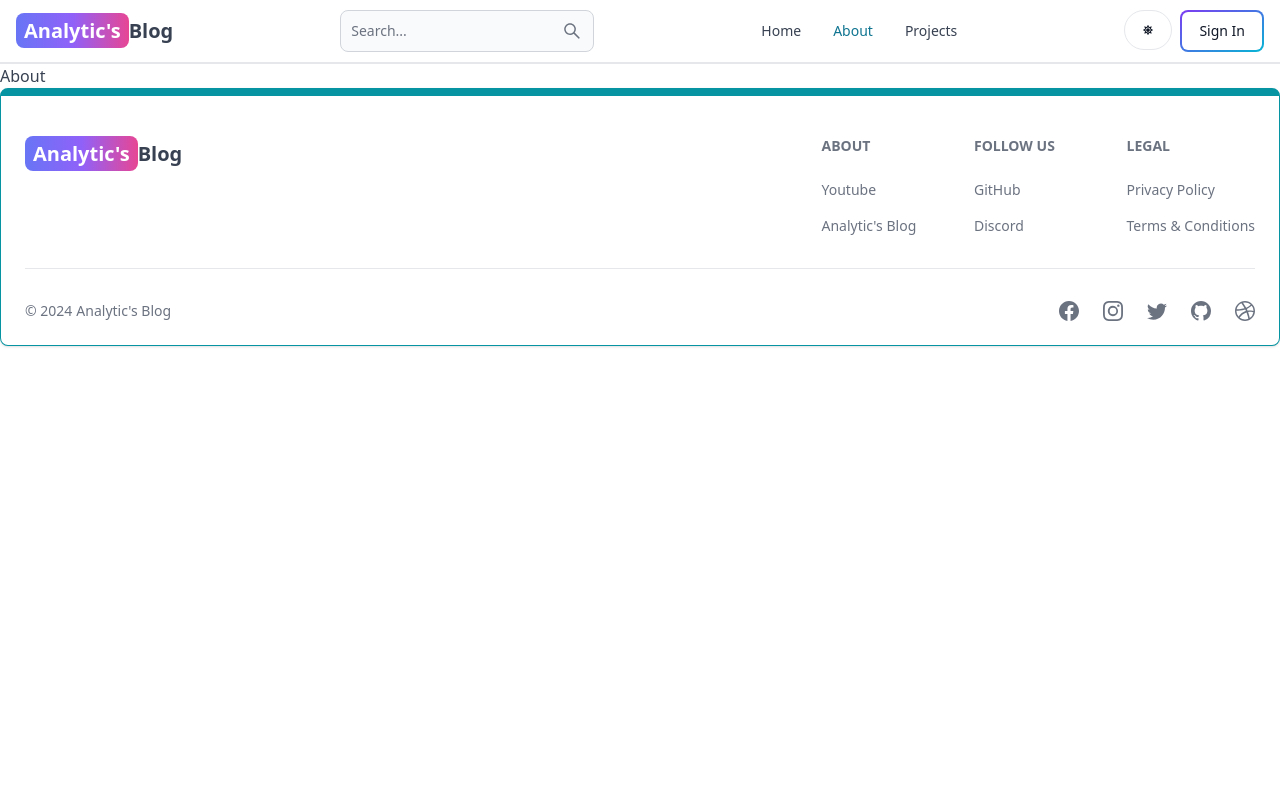
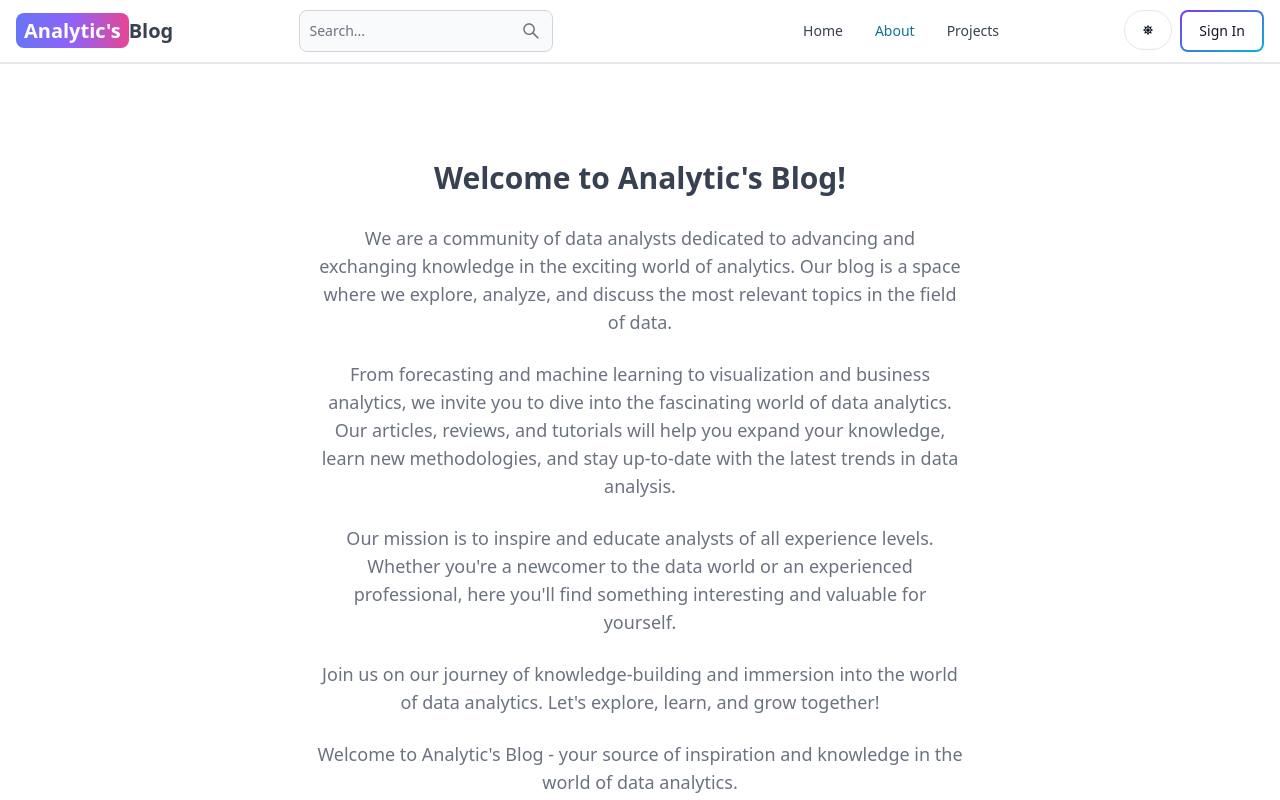
Before and after one commit to LP1375/mern-blog, a React (Vite) app in the folder client/: page /about in a window 1280 px wide. Shown: the top 800 px of the page. Built offline with nearby package versions, Linux system fonts and the light colour scheme; no server answers.

Commit message:
complete about page

```diff
--- a/client/src/components/Header.jsx
+++ b/client/src/components/Header.jsx
@@ -65,9 +65,11 @@ export default function Header() {
                 onChange={(e) => SetSearchTerm(e.target.value)}
             />
         </form>
-        <Button className='w-12 h-10 lg:hidden' color='gray' pill>
-            <AiOutlineSearch/>
-        </Button>
+        <Link to='/search'>
+            <Button className='w-12 h-10 lg:hidden' color='gray' pill>
+                    <AiOutlineSearch/>
+            </Button>
+        </Link>
         <div className='flex gap-2 md:order-2'>
             <Button className='w-12 h-10 hidden sm:inline' color='gray' pill onClick={() => dispatch(toggleTheme())}>
                 {theme === 'light' ? <FaSun /> : <FaMoon />}
--- a/client/src/pages/About.jsx
+++ b/client/src/pages/About.jsx
@@ -2,6 +2,19 @@ import React from 'react'
 
 export default function About() {
   return (
-    <div>About</div>
+    <div className='min-h-screen flex items-center justify-center'>
+      <div className="max-w-2xl mx-auto p-3 text-center">
+        <div className="">
+          <h1 className='text-3xl font-semibold text-center my-7'>Welcome to Analytic's Blog!</h1>
+          <div className="text-lg text-gray-500 flex flex-col gap-6">
+          <p>We are a community of data analysts dedicated to advancing and exchanging knowledge in the exciting world of analytics. Our blog is a space where we explore, analyze, and discuss the most relevant topics in the field of data.</p>
+          <p>From forecasting and machine learning to visualization and business analytics, we invite you to dive into the fascinating world of data analytics. Our articles, reviews, and tutorials will help you expand your knowledge, learn new methodologies, and stay up-to-date with the latest trends in data analysis.</p>
+          <p>Our mission is to inspire and educate analysts of all experience levels. Whether you're a newcomer to the data world or an experienced professional, here you'll find something interesting and valuable for yourself.</p>
+          <p>Join us on our journey of knowledge-building and immersion into the world of data analytics. Let's explore, learn, and grow together!</p>
+          <p>Welcome to Analytic's Blog - your source of inspiration and knowledge in the world of data analytics.</p>
+          </div>
+        </div>
+      </div>
+    </div>
   )
 }
--- a/client/src/pages/Home.jsx
+++ b/client/src/pages/Home.jsx
@@ -33,9 +33,9 @@ export default function Home() {
           posts && posts.length > 0 && (
             <div className="flex flex-col gap-6 items-center">
               <h2 className='text-2xl font-semibold text-center'>Recent Posts</h2>
-              <div className="flex flex-wrap gap-4">
+              <div className="flex flex-wrap gap-4 justify-center">
                 {posts.map((post) => (
-                  <PostCard key={post._id} post={post}/>
+                  <PostCard key={post._id} post={post} />
                 ))}
               </div>
               <Link to={'/search'} className='text-lg text-teal-500 hover:underline text-center'>
```
